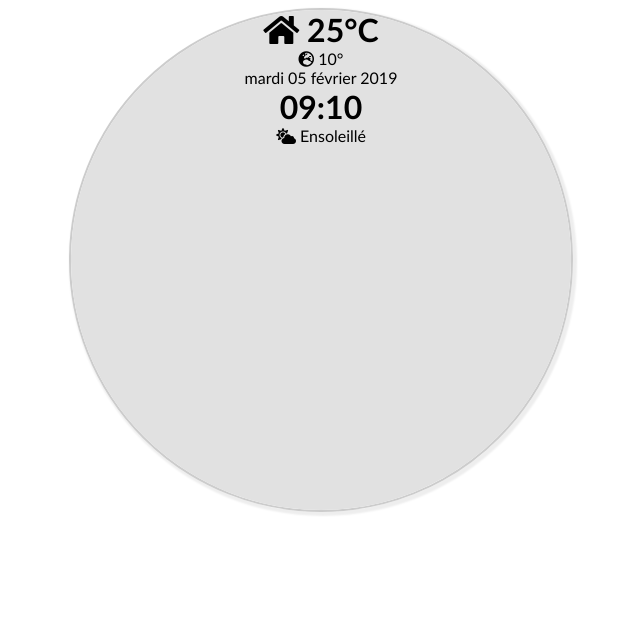
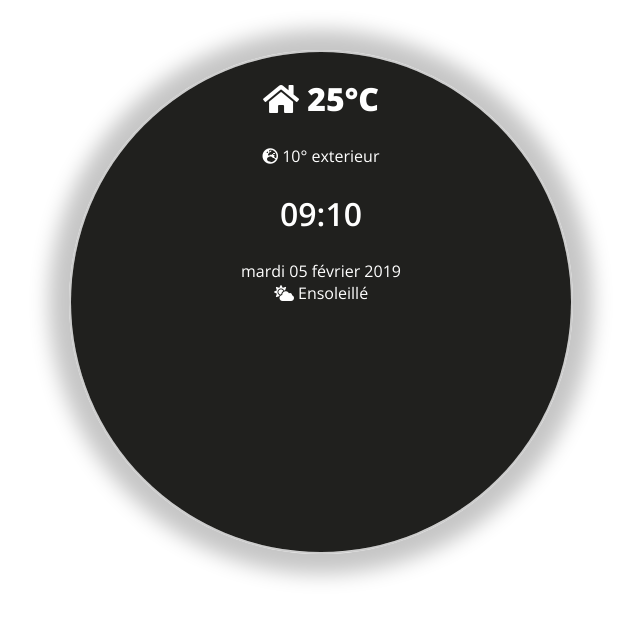
Before and after one commit to Isa35160/objets_connectes, a Python web app: template templates/index.html in a window 1280 px wide. Shown: the top 620 px of the page, without its empty margins (319-959 px from the left). Run offline with Jinja, Linux system fonts and the light colour scheme; the template is opened without the code that fills it, so the values that code supplies are empty.

Commit message:
Ajout bg css

```diff
--- a/templates/index.html
+++ b/templates/index.html
@@ -3,7 +3,8 @@
 <head>
     <meta charset="UTF-8">
     <title>Station Meteo</title>
-    <link rel="stylesheet" href="https://use.fontawesome.com/releases/v5.7.1/css/all.css" integrity="sha384-fnmOCqbTlWIlj8LyTjo7mOUStjsKC4pOpQbqyi7RrhN7udi9RwhKkMHpvLbHG9Sr" crossorigin="anonymous">
+    <link rel="stylesheet" href="https://use.fontawesome.com/releases/v5.7.1/css/all.css"
+          integrity="sha384-fnmOCqbTlWIlj8LyTjo7mOUStjsKC4pOpQbqyi7RrhN7udi9RwhKkMHpvLbHG9Sr" crossorigin="anonymous">
     <link rel="stylesheet" href="styles.css">
 </head>
 <body>
@@ -17,15 +18,15 @@
 
         <div id="temperature_externe">
             <i class="fas fa-globe-europe"></i>
-        10°
+            10° exterieur
+        </div>
+
+        <div class="heure">
+            09:10
         </div>
 
         <div class="date_jour">
             mardi 05 février 2019
-    </div>
-
-    <div class="heure">
-        09:10
         </div>
 
         <div class="meteo_jour">
@@ -35,7 +36,6 @@
     </div>
 
 
-
 </div>
 
 </body>
--- a/templates/styles.css
+++ b/templates/styles.css
@@ -1,16 +1,23 @@
+@import url(https://fonts.googleapis.com/css?family=Open+Sans:400,600,700,800);
+
+body{
+    margin-top: 50px;
+}
+
 .round {
     width: 500px;
     height: 500px;
     border: 2px solid #ccc;
     border-radius: 50%;
     margin: 0 auto;
-    font-family: Candara, sans-serif;
-    box-shadow: 2px 2px 2px 2px #eee;
+    font-family: 'Open Sans', sans-serif;
+    box-shadow: 0px 0px 20px 20px #c6c6c6;
     position: relative;
 }
 
 #background_color {
-    background-color: #e1e1e1;
+    background-color: #20201e;
+    color: white;
     width: 500px;
     height: 500px;
     border-radius: 50%;
@@ -19,11 +26,14 @@
 }
 
 #temperature_interne{
-    font-weight: bold;
+    font-weight: 800;
     font-size: 2rem;
+    padding: 25px;
 }
 
 .heure{
-    font-weight: bold;
+    font-weight: 600;
     font-size: 2rem;
+    padding: 25px;
+
 }
```
Lines whose indentation alone changed are shown as unchanged.
